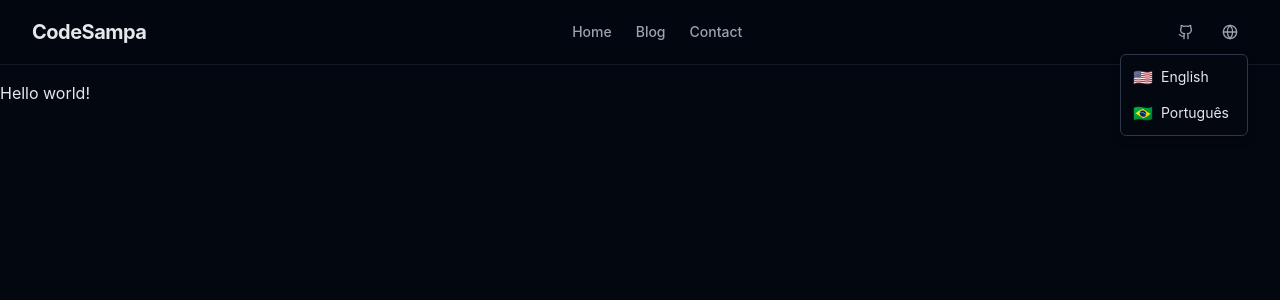
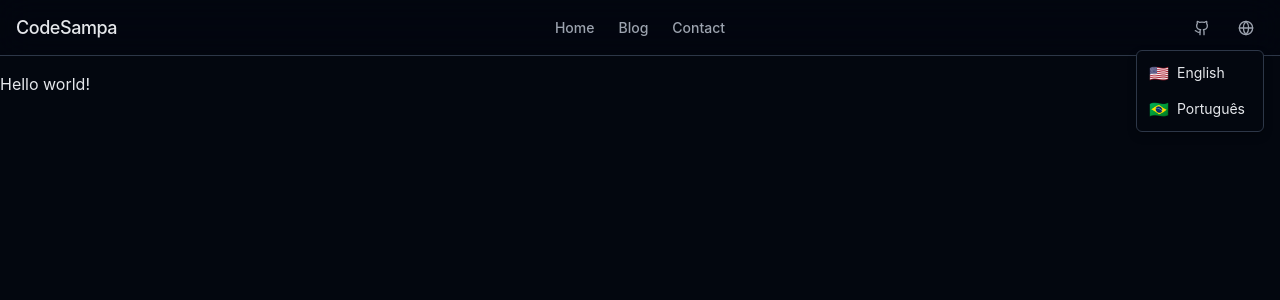
Before and after one commit to sampaiogabriel/codesampa.io, a Next.js app: page /en in a window 1280 px wide. Both pictures are taken after a click on the button "Change language". Shown: the top 300 px of the page. Built offline with nearby package versions, Linux system fonts and the light colour scheme.

Commit message:
fix: ajust styles in header component

```diff
--- a/src/components/layout/header/index.tsx
+++ b/src/components/layout/header/index.tsx
@@ -16,29 +16,29 @@ export async function Header() {
   const t = await getTranslations('Components.Header');
 
   return (
-    <header className="sticky top-0 z-50 w-full border-b border-border/40 bg-background/95 backdrop-blur supports-backdrop-filter:bg-background/60">
-      <div className="container mx-auto flex h-16 max-w-7xl items-center justify-between px-4 sm:px-6 lg:px-8">
+    <header className="sticky top-0 inset-x-0 z-50 h-14 w-full border-b border-border bg-background/40 backdrop-blur-lg">
+      <div className="container mx-auto flex h-full max-w-7xl items-center justify-between px-4">
         {/* Esquerda: Logo */}
-        <div className="flex items-center">
+        <div className="flex items-center gap-2">
           <Link href="/" className="flex items-center gap-2">
-            <span className="font-display text-xl font-bold tracking-tight text-foreground hover:opacity-90 transition-opacity">
+            {/* Se tiver um ícone SVG, pode colocar aqui. Por enquanto, texto estilizado */}
+            <span className="font-display text-lg font-medium tracking-tight text-foreground hover:opacity-90 transition-opacity">
               CodeSampa
             </span>
           </Link>
         </div>
 
-        {/* Centro: Navegação Desktop */}
-        <div className="hidden md:flex md:flex-1 md:justify-center">
+        {/* Centro: Navegação Desktop (Posicionamento Absoluto para Centralização Perfeita) */}
+        <nav className="hidden md:absolute md:left-1/2 md:top-1/2 md:block md:-translate-x-1/2 md:-translate-y-1/2">
           <NavLinks />
-        </div>
+        </nav>
 
-        {/* Direita: Ações (GitHub + Lang + Mobile Menu) */}
+        {/* Direita: Ações */}
         <div className="flex items-center gap-2">
-          {/* GitHub Button (Desktop & Mobile) */}
           <Button
             variant="ghost"
             size="icon"
-            className="text-muted-foreground hover:text-foreground hidden sm:flex"
+            className="text-muted-foreground hover:text-foreground hidden sm:flex h-9 w-9"
             asChild
           >
             <a
@@ -47,7 +47,7 @@ export async function Header() {
               rel="noopener noreferrer"
               aria-label="GitHub Profile"
             >
-              <Github className="h-5 w-5" />
+              <Github className="h-4 w-4" />
             </a>
           </Button>
 
@@ -60,10 +60,10 @@ export async function Header() {
                 <Button
                   variant="ghost"
                   size="icon"
-                  className="-mr-2 text-muted-foreground hover:text-foreground"
+                  className="-mr-2 text-muted-foreground hover:text-foreground h-9 w-9"
                   aria-label={t('open_menu')}
                 >
-                  <Menu className="h-6 w-6" />
+                  <Menu className="h-5 w-5" />
                 </Button>
               </SheetTrigger>
               <SheetContent side="right" className="w-[300px] sm:w-[400px]">
@@ -74,7 +74,6 @@ export async function Header() {
                 </SheetHeader>
                 <NavLinks orientation="vertical" />
 
-                {/* Mobile Extra Links */}
                 <div className="mt-8 border-t pt-6">
                    <Button
                     variant="outline"
--- a/src/components/ui/dropdown-menu.tsx
+++ b/src/components/ui/dropdown-menu.tsx
@@ -42,7 +42,7 @@ function DropdownMenuContent({
         data-slot="dropdown-menu-content"
         sideOffset={sideOffset}
         className={cn(
-          "bg-popover text-popover-foreground data-[state=open]:animate-in data-[state=closed]:animate-out data-[state=closed]:fade-out-0 data-[state=open]:fade-in-0 data-[state=closed]:zoom-out-95 data-[state=open]:zoom-in-95 data-[side=bottom]:slide-in-from-top-2 data-[side=left]:slide-in-from-right-2 data-[side=right]:slide-in-from-left-2 data-[side=top]:slide-in-from-bottom-2 z-50 max-h-(--radix-dropdown-menu-content-available-height) min-w-[8rem] origin-(--radix-dropdown-menu-content-transform-origin) overflow-x-hidden overflow-y-auto rounded-md border p-1 shadow-md",
+          "bg-popover text-popover-foreground data-[state=open]:animate-in data-[state=closed]:animate-out data-[state=closed]:fade-out-0 data-[state=open]:fade-in-0 data-[state=closed]:zoom-out-95 data-[state=open]:zoom-in-95 data-[side=bottom]:slide-in-from-top-2 data-[side=left]:slide-in-from-right-2 data-[side=right]:slide-in-from-left-2 data-[side=top]:slide-in-from-bottom-2 z-50 max-h-(--radix-dropdown-menu-content-available-height) min-w-32 origin-(--radix-dropdown-menu-content-transform-origin) overflow-x-hidden overflow-y-auto rounded-md border p-1 shadow-md",
           className
         )}
         {...props}
```
